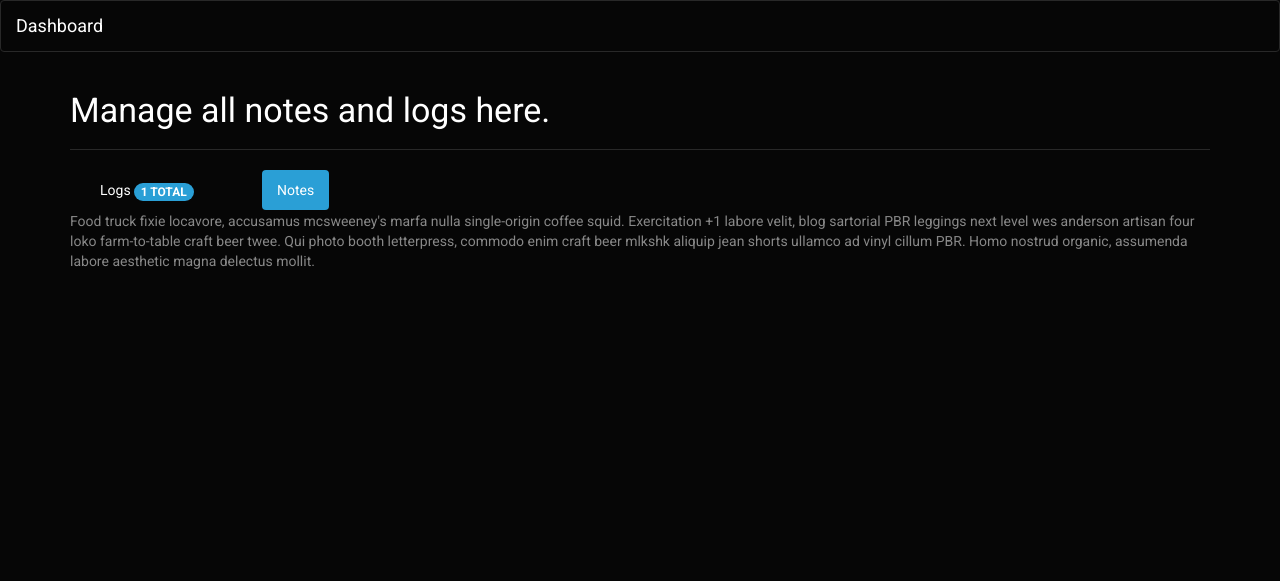
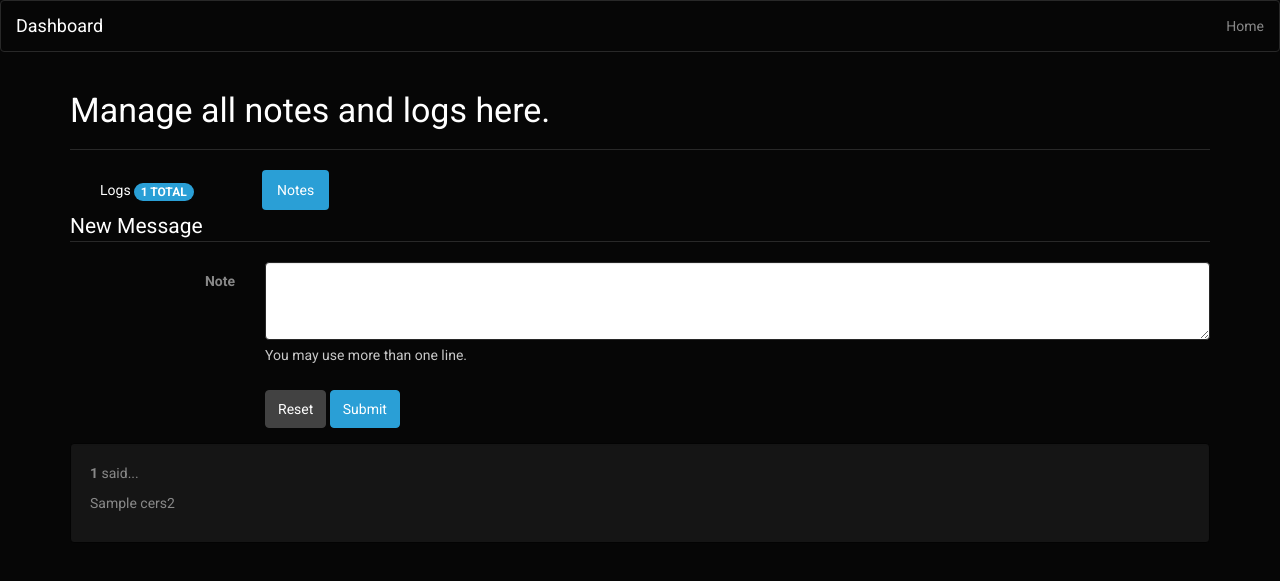
Before and after one commit to Kalaborative/EventShack, a Python web app: template templates/notes.html in a window 1280 px wide, after a click on "Notes". Shown: the top 581 px of the page. Run offline with Jinja, Linux system fonts and the light colour scheme; the template is opened without the code that fills it: most values are stand-ins (such as "Sample title", 1, 10 or a date in 2020); some libraries are stand-ins or nearby versions.

Commit message:
Complete notes system

```diff
--- a/sql.py
+++ b/sql.py
@@ -16,12 +16,13 @@ with sqlite3.connect("sample.db") as connection:
 	c.execute("DROP TABLE IF EXISTS admins")
 	c.execute("DROP TABLE IF EXISTS strikes")
 	c.execute("DROP TABLE IF EXISTS orgs")
-	c.execute("DROP TABLE IF EXISTS users")
 	c.execute("DROP TABLE IF EXISTS logs")
+	c.execute("DROP TABLE IF EXISTS notes")
 	c.execute("""CREATE TABLE admins(username TEXT, password TEXT)""")
 	c.execute("""CREATE TABLE strikes(username TEXT, strike INT)""")
 	c.execute("""CREATE TABLE orgs(username TEXT, role TEXT)""")
 	c.execute("""CREATE TABLE logs(admin TEXT, action TEXT, org TEXT)""")
+	c.execute("""CREATE TABLE notes(name TEXT, msg TEXT)""")
 	c.executemany("INSERT INTO admins VALUES(?, ?)", admins)
 	c.executemany("INSERT INTO orgs VALUES(?, ?)", roles)
 	c.executemany("INSERT INTO strikes VALUES(?, ?)", strikes)
--- a/templates/base.html
+++ b/templates/base.html
@@ -15,6 +15,9 @@
     <div class="navbar-header">
       <a class="navbar-brand" href="{{ url_for('success') }}">Dashboard</a>
     </div>
+		<ul class="nav navbar-nav navbar-right">
+        <li><a href="{{ url_for('home') }}">Home</a></li>
+      </ul>
   </div>
 </nav>
 	{% block content %}
--- a/templates/notes.html
+++ b/templates/notes.html
@@ -12,14 +12,37 @@
 </ul>
 <div id="myTabContent" class="tab-content">
   <div class="tab-pane fade active in" id="logs">
-  	{% for c in cers %}
+		{% for c in cers %}
   		<div class="well">
   			<p><strong>{{ c[0] }}</strong> {{ c[1] }}<strong>{{ c[2] }}</strong>!
   		</div>
   	{% endfor %}
   </div>
   <div class="tab-pane fade" id="notes">
-    <p>Food truck fixie locavore, accusamus mcsweeney's marfa nulla single-origin coffee squid. Exercitation +1 labore velit, blog sartorial PBR leggings next level wes anderson artisan four loko farm-to-table craft beer twee. Qui photo booth letterpress, commodo enim craft beer mlkshk aliquip jean shorts ullamco ad vinyl cillum PBR. Homo nostrud organic, assumenda labore aesthetic magna delectus mollit.</p>
+		<form class="form-horizontal" action='' method="post">
+  <fieldset>
+    <legend>New Message</legend>
+		<div class="form-group">
+      <label for="textArea" class="col-lg-2 control-label">Note</label>
+      <div class="col-lg-10">
+        <textarea class="form-control" rows="3" id="textArea" name="newNote"></textarea>
+        <span class="help-block">You may use more than one line.</span>
+      </div>
+    </div>
+		<div class="form-group">
+      <div class="col-lg-10 col-lg-offset-2">
+        <button type="reset" class="btn btn-default">Reset</button>
+        <button type="submit" class="btn btn-primary">Submit</button>
+      </div>
+    </div>
+	</fieldset>
+</form>
+{% for c in cers2 %}
+	<div class="well">
+		<p><strong>{{ c[0] }}</strong> said...</p>
+		<p> {{ c[1] }}</p>
+	</div>
+{% endfor %}
   </div>
 </div>
 </div>
```
Also changed, not shown: app.py (+26 -12 lines), sample.db, 1 other file.
